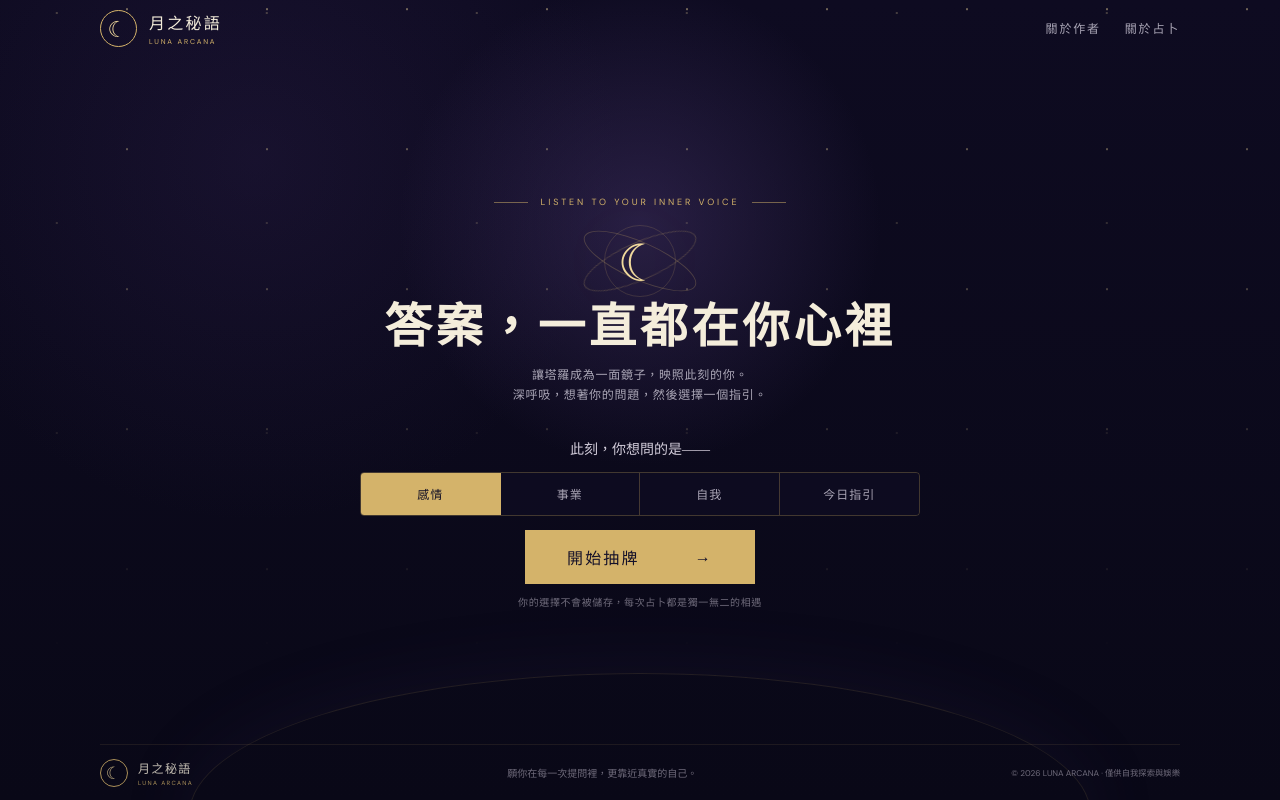
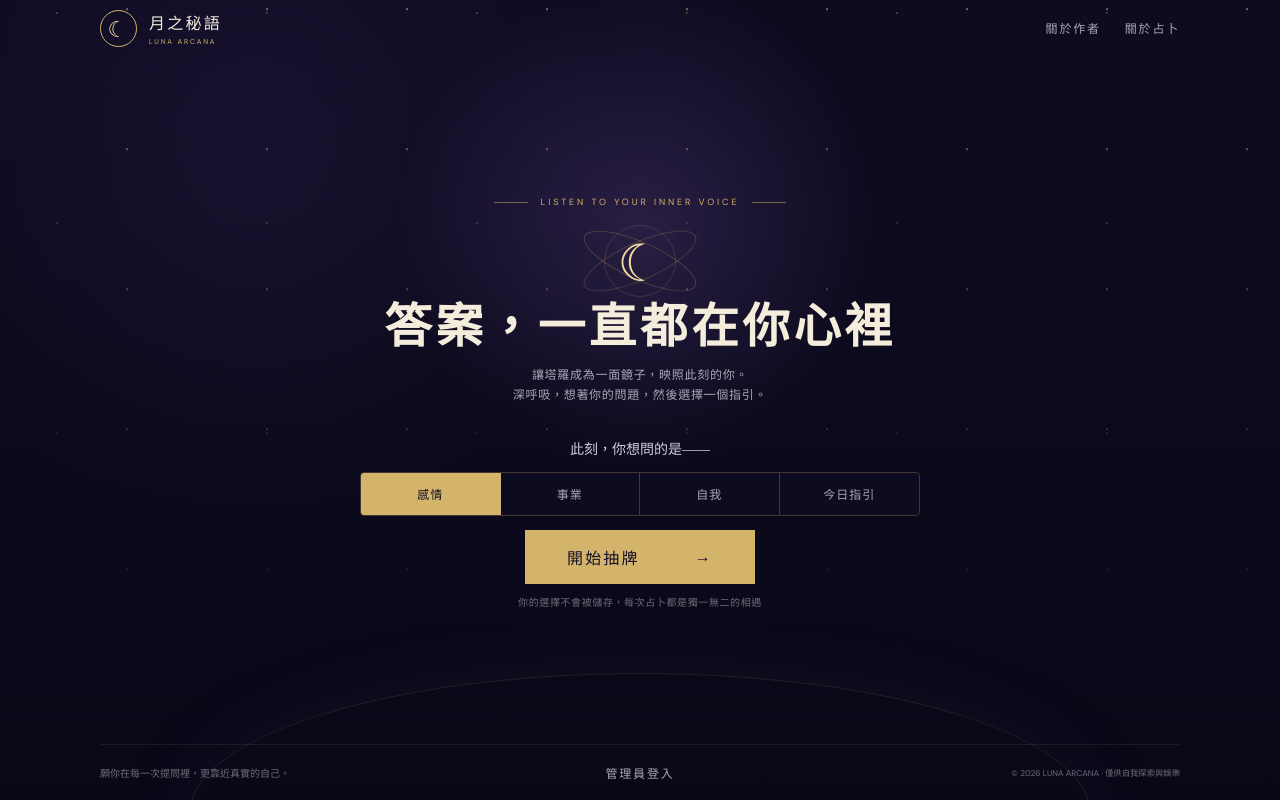
Before and after one commit to lee359/TarotCard, a Nuxt app: page / in a window 1280 px wide. Built offline with nearby package versions, Linux system fonts and the light colour scheme.

Commit message:
add admin login entrance

```diff
--- a/app/pages/index.vue
+++ b/app/pages/index.vue
@@ -62,11 +62,8 @@ function startReading() {
       </div>
 
       <footer>
-        <NuxtLink class="footer-brand" to="/">
-          <span class="footer-mark">☾</span>
-          <span>月之秘語<small>LUNA ARCANA</small></span>
-        </NuxtLink>
         <p>願你在每一次提問裡，更靠近真實的自己。</p>
+        <NuxtLink class="footer-admin-link" to="/admin">管理員登入</NuxtLink>
         <small>© {{ new Date().getFullYear() }} LUNA ARCANA · 僅供自我探索與娛樂</small>
       </footer>
     </section>
@@ -106,12 +103,12 @@ h1 { margin: 0; font-family: 'Noto Serif TC', serif; font-size: clamp(30px, 3.7v
 .primary-button { display: flex; min-width: 230px; margin: auto; padding: clamp(11px, 2vh, 14px) 22px; align-items: center; justify-content: center; gap: 55px; border: 1px solid var(--gold); background: var(--gold); color: #151129; cursor: pointer; letter-spacing: .14em; transition: .25s ease; }
 .primary-button:hover { background: var(--gold-light); box-shadow: 0 0 30px rgba(212,179,106,.2); transform: translateY(-2px); }
 .question-panel > small { display: block; margin-top: 10px; color: #6f6b7b; font-size: 10px; letter-spacing: .06em; }
-footer { position: relative; z-index: 1; display: grid; width: min(1080px, calc(100% - 48px)); height: var(--edge-height); margin: 0 auto; padding: 0; grid-template-columns: auto 1fr auto; gap: 20px; align-items: center; border-top: 1px solid rgba(212,179,106,.1); color: #6f6b7b; font-size: 10px; }
-.footer-brand { display: flex; align-items: center; gap: 10px; color: var(--ink); font-family: 'Noto Serif TC', serif; font-size: 12px; letter-spacing: .12em; text-decoration: none; opacity: .8; }
-.footer-brand small { display: block; margin-top: 2px; color: var(--gold); font-family: 'DM Sans', sans-serif; font-size: 6px; letter-spacing: .22em; }
-.footer-mark { display: grid; width: 28px; height: 28px; place-items: center; border: 1px solid var(--gold); border-radius: 50%; color: var(--gold-light); font-family: Georgia, serif; font-size: 17px; }
-footer p { margin: 0; text-align: center; font-family: 'Noto Serif TC', serif; }
-footer > small { text-align: right; }
+footer { position: relative; z-index: 1; display: grid; width: min(1080px, calc(100% - 48px)); height: var(--edge-height); margin: 0 auto; padding: 0; grid-template-columns: 1fr auto 1fr; gap: 20px; align-items: center; border-top: 1px solid rgba(212,179,106,.1); color: #6f6b7b; font-size: 10px; }
+footer p { margin: 0; font-family: 'Noto Serif TC', serif; }
+.footer-admin-link { color: var(--muted); font-size: 12px; letter-spacing: .15em; text-decoration: none; transition: color .2s ease; }
+.footer-admin-link:hover { color: var(--gold-light); }
+.footer-admin-link:focus-visible { outline: 1px solid var(--gold-light); outline-offset: 5px; }
+footer > small { justify-self: end; text-align: right; }
 @media (max-width: 760px) {
   .hero { min-height: auto; }
   .nav { width: calc(100% - 32px); padding-top: 20px; }
@@ -126,7 +123,7 @@ footer > small { text-align: right; }
   .question-tabs button:nth-child(2) { border-right: 0; }
   .question-tabs button:nth-child(-n+2) { border-bottom: 1px solid var(--line); }
   footer { width: calc(100% - 32px); grid-template-columns: 1fr; gap: 4px; text-align: center; }
-  .footer-brand { justify-content: center; }
-  footer > small { text-align: center; }
+  .footer-admin-link { padding: 4px 0; font-size: 11px; }
+  footer > small { justify-self: center; text-align: center; }
 }
 </style>
```
Also changed, not shown: 1 other file (tests, documents, lock files or other folders).
